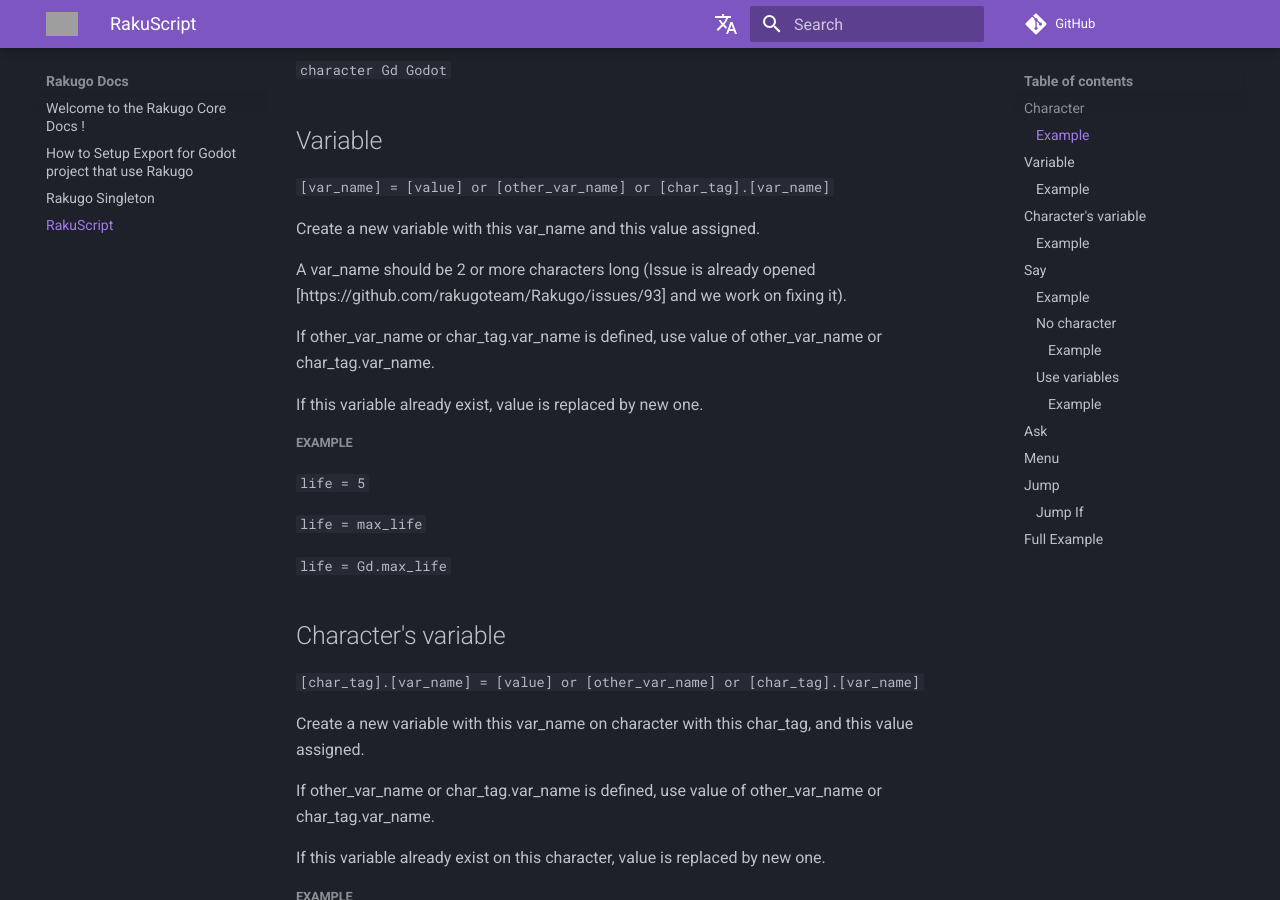
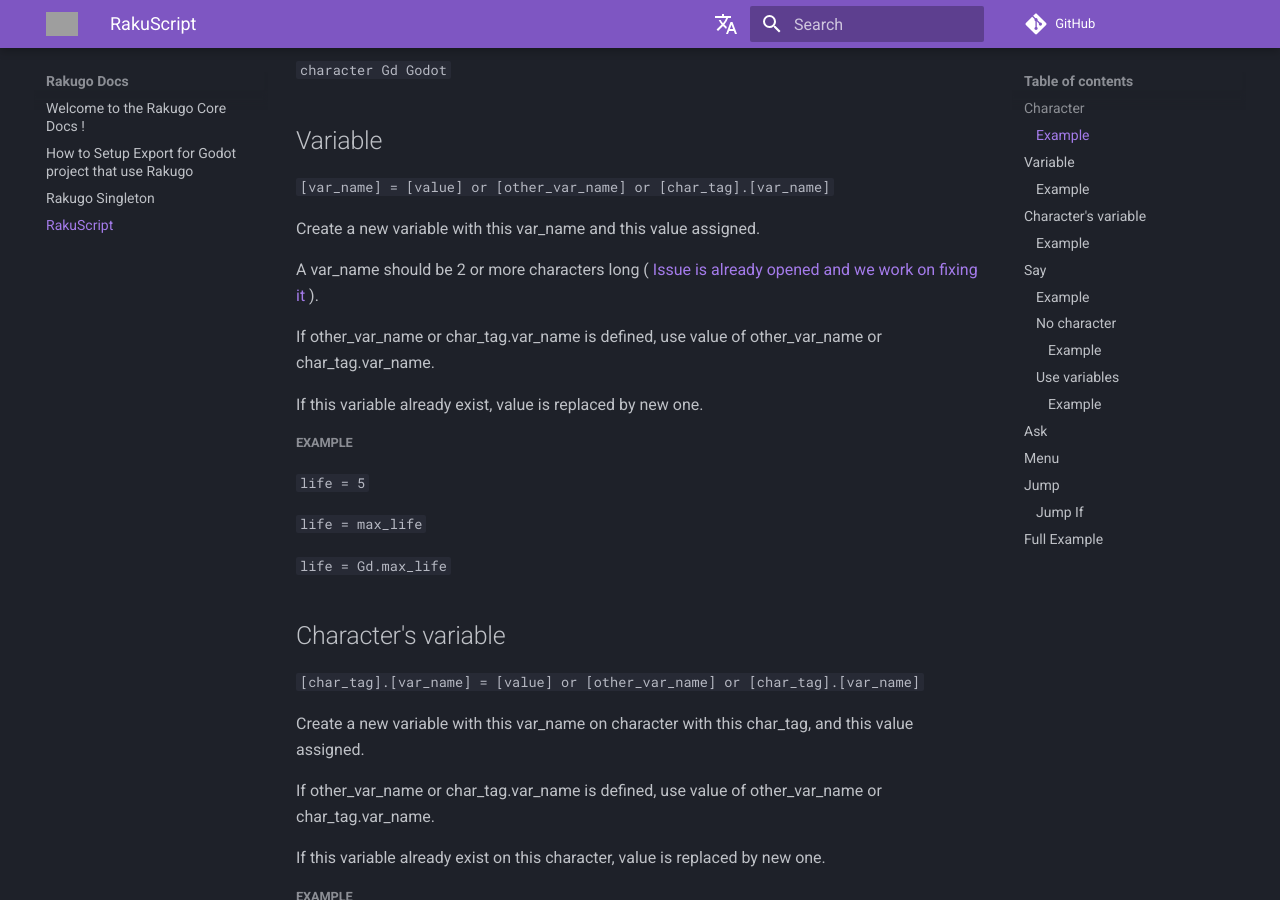
Before and after one commit to rakugoteam/rakugo-docs, an MkDocs documentation site: the page built from docs/rakuscript.md, in a window 1280 px wide and 900 px high, scrolled down 456 px. Built offline with MkDocs 1.6.1 and Material for MkDocs 9.7.7, drawn with Linux system fonts in a browser that asks for light colours; comment, search, counter and statistics services are not loaded; the version menu is left out; grey boxes are pictures that could not be loaded.

Commit message:
fix link in RakuScript

```diff
--- a/docs/rakuscript.md
+++ b/docs/rakuscript.md
@@ -20,7 +20,7 @@ Create a new character with this char_tag and char_name
 
 Create a new variable with this var_name and this value assigned.
 
-A var_name should be 2 or more characters long (Issue is already opened [https://github.com/rakugoteam/Rakugo/issues/93] and we work on fixing it).
+A var_name should be 2 or more characters long ( [Issue is already opened and we work on fixing it](https://github.com/rakugoteam/Rakugo/issues/93) ).
 
 If other_var_name or char_tag.var_name is defined, use value of other_var_name or char_tag.var_name.
 
```
Also changed, not shown: other parts of docs/rakuscript.md (+2 -0 lines).
